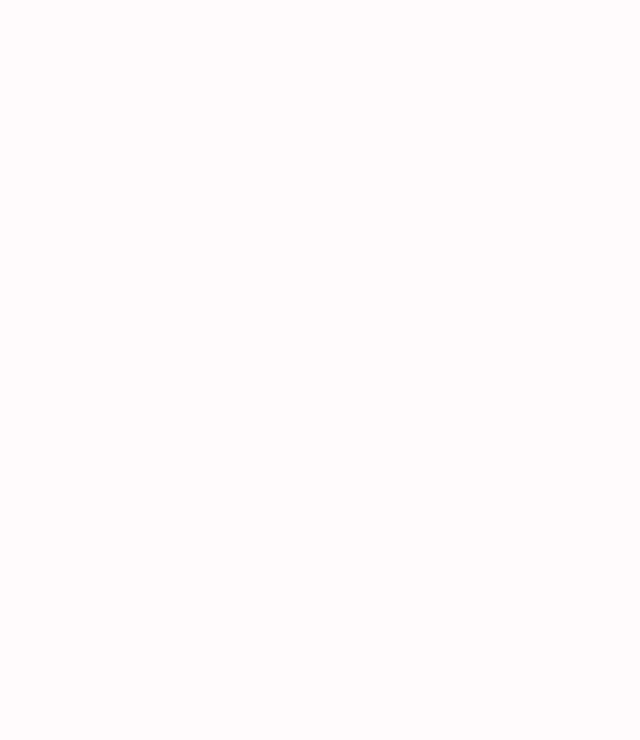
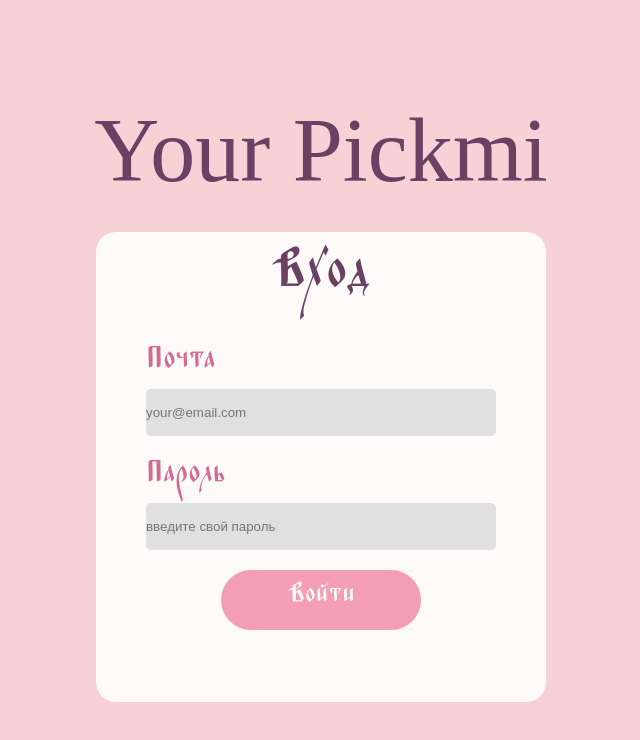
Before and after one commit to Tami555/Pickmi-Hotel, a React (Create React App) app in the folder web-app/: page /users/login in a window 1280 px wide. Before the commit this address had no page. Shown: the top 740 px of the page, without its empty margins (319-959 px from the left). Built offline with nearby package versions, Linux system fonts and the light colour scheme; a web font is replaced by a local one.

Commit message:
front\feat: the beginning of the implementation of authorization and login forms

```diff
--- /dev/null
+++ b/web-app/src/components/UI/inputs/InputBlock.jsx
@@ -0,0 +1,22 @@
+import React from "react";
+import '../styles/inputs/input.css'
+
+
+export const InputBlock = ({
+  label,
+  name,
+  ...props
+}) => {
+  return (
+    <div className='block-input'>
+      {label && <label htmlFor={name}>{label}</label>}
+      <input
+        id={name}
+        name={name}
+        autoComplete="off"
+        required
+        {...props}
+        />
+    </div>
+  );
+}
--- /dev/null
+++ b/web-app/src/components/UI/styles/inputs/input.css
@@ -0,0 +1,22 @@
+.block-input{
+    display: flex;
+    flex-direction: column;
+    gap: -15px;
+}
+.block-input label{
+    color: var(--pink-rose);
+    font-family: var(--izvod);
+    font-size: 35px;
+}
+.block-input input{
+    border: none;
+    width: 350px;
+    height: 47px;
+    outline: none;
+    border-radius: 5px;
+    background: #E0E0E0;
+    color: var(--purple-deep);
+}
+.block-input input:focus-within{
+    box-shadow: 0px 0px 5px 2px var(--purple-deep)
+}
--- a/web-app/src/components/layouts/Header.jsx
+++ b/web-app/src/components/layouts/Header.jsx
@@ -1,7 +1,7 @@
 import React from "react";
 import './styles/header.css';
 import { logotype } from "../../images";
-import { Link, useLocation } from "react-router-dom";
+import { Link, useLocation, useNavigate } from "react-router-dom";
 
 
 export const Header = () => {
@@ -11,6 +11,7 @@ export const Header = () => {
         { title: 'Услуги', path: '/services' },
     ];
     const location = useLocation();
+    const nav = useNavigate()
     return (
         <div className="header-block">
             <img src={logotype} className="logotype"/>
@@ -25,7 +26,7 @@ export const Header = () => {
             </Link>
             )}
 
-            <button className="login-btn">+ </button>
+            <button className="login-btn" onClick={() => nav("/users/login")}>+ </button>
         </div>
     )
 }
--- /dev/null
+++ b/web-app/src/pages/auth/LoginPage.jsx
@@ -0,0 +1,32 @@
+import react, { useState } from "react";
+import { FormContainer } from "./components/FormContainer";
+import { PickMeButton } from "../../components/UI/buttons/PickMeButton";
+import { InputBlock } from "../../components/UI/inputs/InputBlock";
+
+
+export const LoginPage = () => {
+    const [UserLogin, SetUserLogin] = useState({email: "", password: ""})
+
+    return (
+        <FormContainer form_title={"Вход"}>
+            <InputBlock
+                label="Почта"
+                name="email"
+                type="email"
+                value={UserLogin.email}
+                onChange={e => SetUserLogin({...UserLogin, email: e.target.value})}
+                placeholder="your@email.com"
+            />
+
+            <InputBlock
+                label="Пароль"
+                name="password"
+                type="password"
+                value={UserLogin.password}
+                onChange={e => SetUserLogin({...UserLogin, password: e.target.value})}
+                placeholder="введите свой пароль"
+            />
+            <PickMeButton>Войти</PickMeButton>
+        </FormContainer>
+    )
+}
--- /dev/null
+++ b/web-app/src/pages/auth/components/FormContainer.jsx
@@ -0,0 +1,15 @@
+import '../styles/form_container.css';
+
+
+export const FormContainer = ({children, form_title})  => {
+  return (
+    <div className='form-conteiner-block'>
+      <h1 className='main-title'>Your Pickmi</h1>
+
+      <div className='form-block'>
+        <h2 className='main-title'>{form_title}</h2>
+        {children}
+      </div>
+    </div>
+  );
+}
--- /dev/null
+++ b/web-app/src/pages/auth/styles/form_container.css
@@ -0,0 +1,36 @@
+.form-conteiner-block{
+    display: flex;
+    flex-direction: column;
+    align-items: center;
+    justify-content: center;
+    width: 100%;
+    height: 100vh;
+    background-color: var(--pink-peach);
+    gap: 30px;
+}
+
+.form-conteiner-block .main-title{
+    font-size: 90px;
+    font-weight: 500;
+    font-family: var(--unquiet);
+    color: var(--purple-deep);
+}
+
+.form-conteiner-block .form-block{
+    display: flex;
+    flex-direction: column;
+    align-items: center;
+    border-radius: 20px;
+    gap: 20px;
+    padding: 10px;
+    width: 450px;
+    min-height: 470px;
+    background-color: var(--white-creamy);
+}
+
+.form-conteiner-block .form-block .main-title{
+    text-align: center;
+    font-size: 60px;
+    font-family: var(--izvod);
+    color: var(--purple-deep);
+}
--- a/web-app/src/routes/index.js
+++ b/web-app/src/routes/index.js
@@ -1,3 +1,4 @@
+import { LoginPage } from '../pages/auth/LoginPage';
 import { MainPage } from '../pages/main/MainPage';
 import { OneRoomTypePage } from '../pages/rooms/OneRoomTypePage';
 import { RoomTypesPage } from '../pages/rooms/RoomTypesPage';
@@ -8,9 +9,16 @@ export const  common_routes = [
     {path: '/', element: MainPage},
     {path: '/main', element: MainPage},
     {path: '/rooms', element: RoomTypesPage},
-    {path: '/rooms/:slug', element: OneRoomTypePage}
+    {path: '/rooms/:slug', element: OneRoomTypePage},
+
+    // для тестов
+    {path: '/users/login', element: LoginPage},
 ]
 // для не авторизованных
-export const no_authorized_routes = []
+export const no_authorized_routes = [
+    {path: '*', element: LoginPage},
+    {path: '/users/login', element: LoginPage},
+]
+
 // для авторизованных
 export const authorized_routes = []
```
